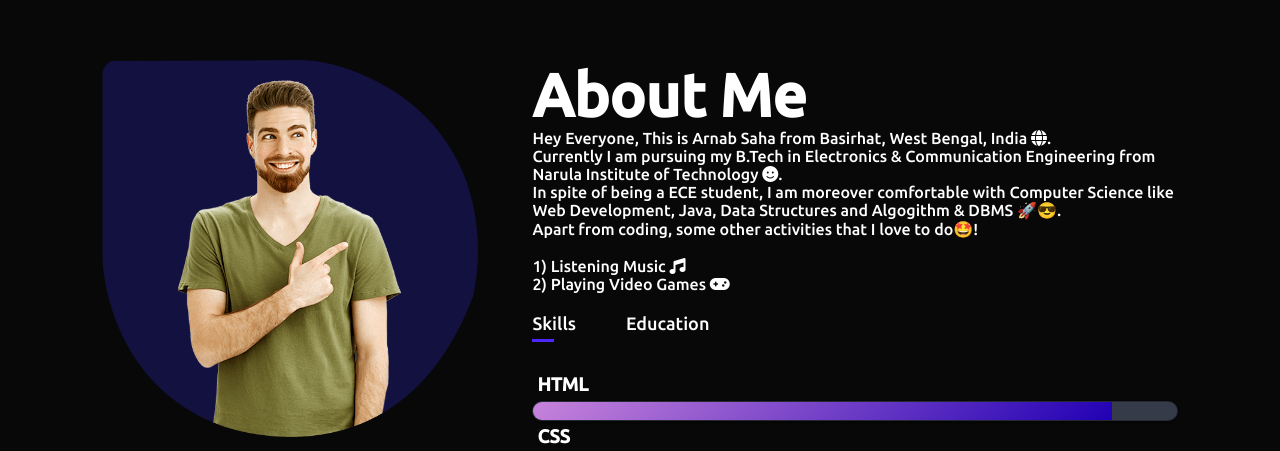
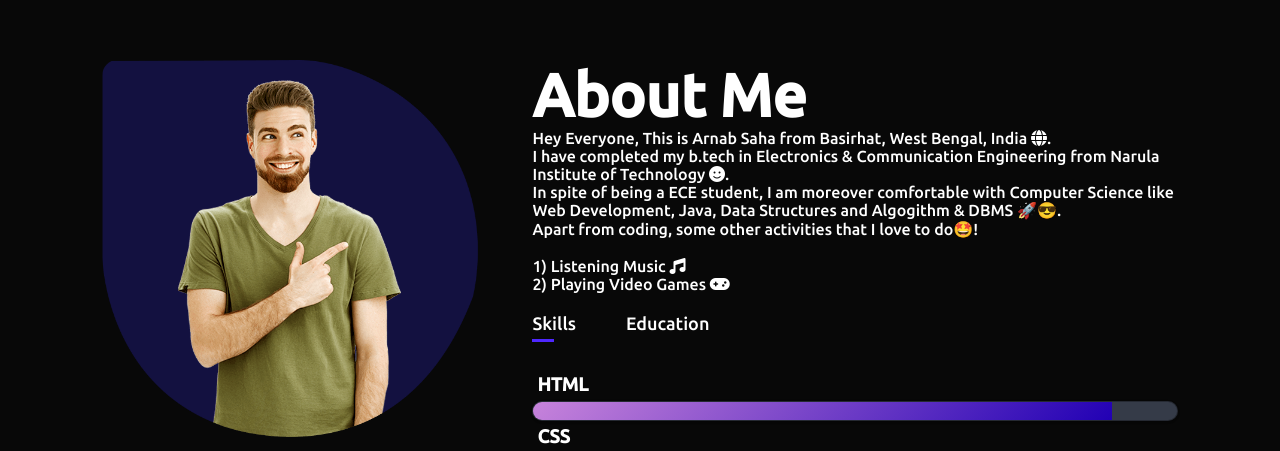
Before and after one commit to Arnab-Saha-2506/OIBSIP_Portfolio, a plain HTML site: page index.html in a window 1280 px wide. Shown: the part 860-1311 px from the top of the page. Drawn offline with Linux system fonts and the light colour scheme.

Commit message:
Update index.html

```diff
--- a/index.html
+++ b/index.html
@@ -51,7 +51,7 @@
                     <p>
                         Hey Everyone, This is Arnab Saha from Basirhat, West Bengal, India <i
                             class="fa-solid fa-globe"></i>.<br>
-                        Currently I am pursuing my B.Tech in Electronics & Communication Engineering from Narula
+                        I have completed my b.tech in Electronics & Communication Engineering from Narula
                         Institute of Technology <i class="fa-solid fa-face-smile"></i>.<br>
                         In spite of being a ECE student, I am moreover comfortable with Computer Science like Web
                         Development, Java, Data Structures
```
